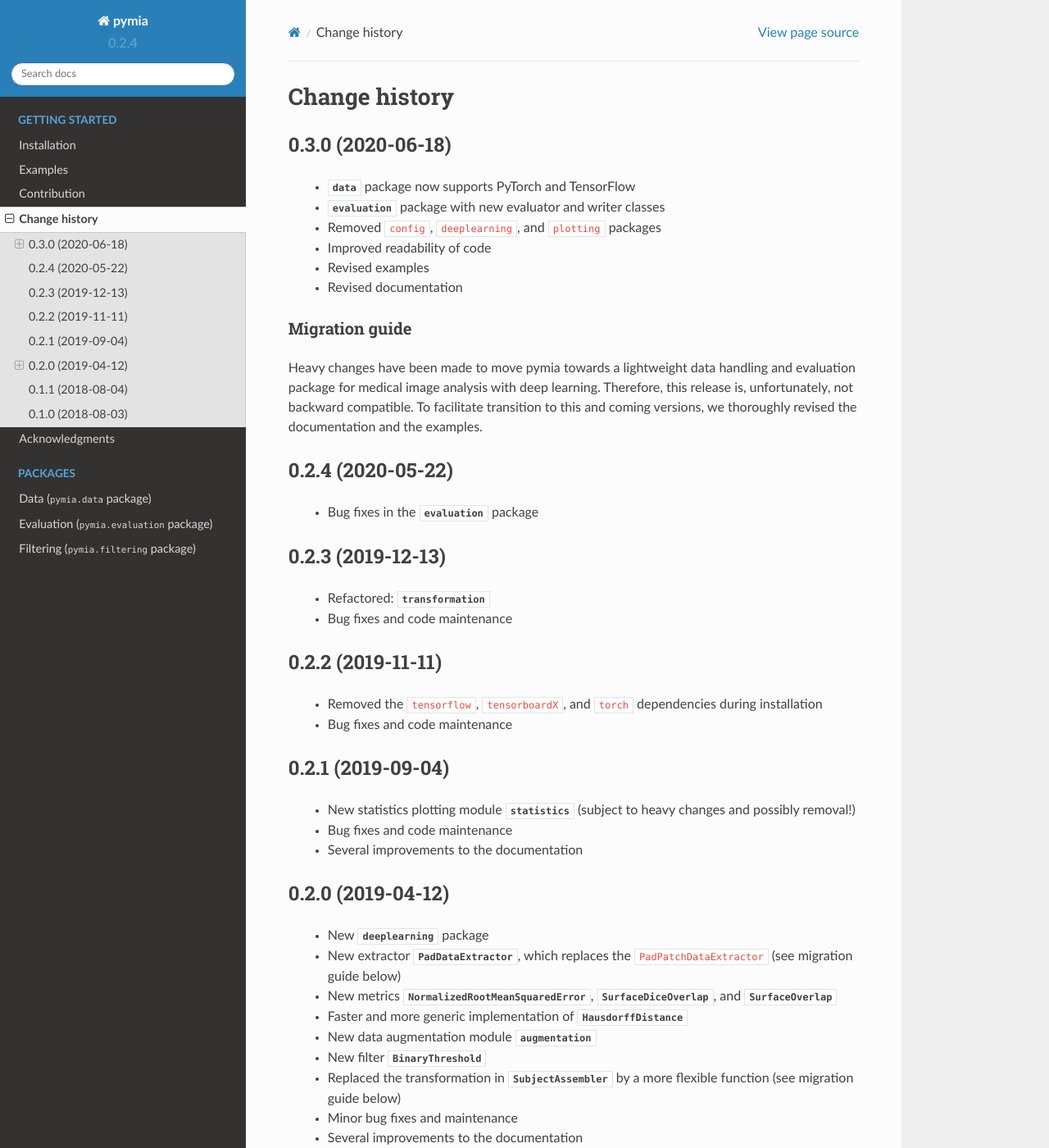
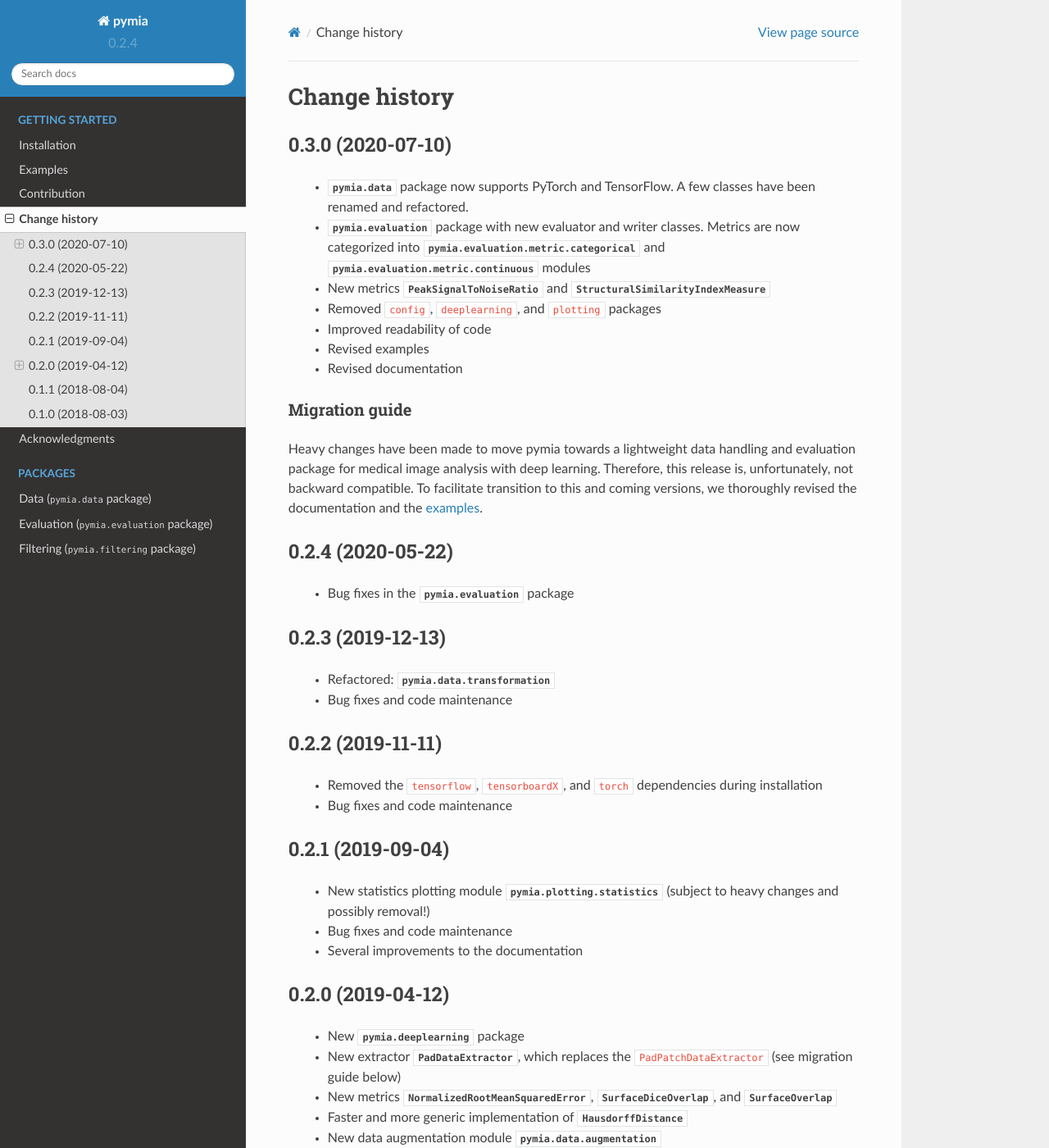
Before and after one commit to rundherum/pymia, a Sphinx documentation site: the page built from docs/history.rst, in a window 1280 px wide and 1400 px high. Shown: the whole window at 82% size. Built offline with Sphinx 7.4.7 and the Read the Docs theme 2.0.0, drawn with Linux system fonts in a browser that asks for light colours; formulas are drawn with MathJax 3; pages that are not in the unit, such as notebooks, are missing from menus; some of the changed text lies outside the part shown.

Commit message:
docs(history): fix package and class cross-referencing

```diff
--- a/docs/history.rst
+++ b/docs/history.rst
@@ -3,11 +3,12 @@
 Change history
 ==============
 
-0.3.0 (2020-06-18)
+0.3.0 (2020-07-10)
 ------------------
 
- * :py:mod:`data` package now supports PyTorch and TensorFlow
- * :py:mod:`evaluation` package with new evaluator and writer classes
+ * :mod:`pymia.data` package now supports PyTorch and TensorFlow. A few classes have been renamed and refactored.
+ * :mod:`pymia.evaluation` package with new evaluator and writer classes. Metrics are now categorized into :mod:`pymia.evaluation.metric.categorical` and :mod:`pymia.evaluation.metric.continuous` modules
+ * New metrics :class:`.PeakSignalToNoiseRatio` and :class:`.StructuralSimilarityIndexMeasure`
  * Removed ``config``, ``deeplearning``, and ``plotting`` packages
  * Improved readability of code
  * Revised examples
@@ -18,17 +19,17 @@
 
 Heavy changes have been made to move pymia towards a lightweight data handling and evaluation package for
 medical image analysis with deep learning. Therefore, this release is, unfortunately, not backward compatible.
-To facilitate transition to this and coming versions, we thoroughly revised the documentation and the examples.
+To facilitate transition to this and coming versions, we thoroughly revised the documentation and the :ref:`examples <examples>`.
 
 0.2.4 (2020-05-22)
 ------------------
 
- * Bug fixes in the :py:mod:`evaluation` package
+ * Bug fixes in the :mod:`pymia.evaluation` package
 
 0.2.3 (2019-12-13)
 ------------------
 
- * Refactored: :py:mod:`transformation`
+ * Refactored: :mod:`pymia.data.transformation`
  * Bug fixes and code maintenance
 
 
@@ -41,20 +42,20 @@
 0.2.1 (2019-09-04)
 ------------------
 
- * New statistics plotting module :py:mod:`statistics` (subject to heavy changes and possibly removal!)
+ * New statistics plotting module :mod:`pymia.plotting.statistics` (subject to heavy changes and possibly removal!)
  * Bug fixes and code maintenance
  * Several improvements to the documentation
 
 0.2.0 (2019-04-12)
 ------------------
 
- * New :py:mod:`deeplearning` package
- * New extractor :py:class:`PadDataExtractor`, which replaces the ``PadPatchDataExtractor`` (see migration guide below)
- * New metrics :py:class:`NormalizedRootMeanSquaredError`, :py:class:`SurfaceDiceOverlap`, and :py:class:`SurfaceOverlap`
- * Faster and more generic implementation of :py:class:`HausdorffDistance`
- * New data augmentation module :py:mod:`augmentation`
- * New filter :py:class:`BinaryThreshold`
- * Replaced the transformation in :py:mod:`SubjectAssembler` by a more flexible function (see migration guide below)
+ * New :mod:`pymia.deeplearning` package
+ * New extractor :class:`.PadDataExtractor`, which replaces the ``PadPatchDataExtractor`` (see migration guide below)
+ * New metrics :class:`.NormalizedRootMeanSquaredError`, :class:`.SurfaceDiceOverlap`, and :class:`.SurfaceOverlap`
+ * Faster and more generic implementation of :class:`.HausdorffDistance`
+ * New data augmentation module :mod:`pymia.data.augmentation`
+ * New filter :class:`.BinaryThreshold`
+ * Replaced the transformation in :class:`.SubjectAssembler` by a more flexible function (see migration guide below)
  * Minor bug fixes and maintenance
  * Several improvements to the documentation
 
@@ -66,9 +67,9 @@
 Migration guide
 ^^^^^^^^^^^^^^^
 
-The extractor ``PadPatchDataExtractor`` has been replaced by the :py:class:`PadDataExtractor` to facilitate the
-extraction flexibility. The :py:class:`PadDataExtractor` works now with any kind of the three data extractors
-(:py:class:`DataExtractor`, :py:class:`RandomDataExtractor`, and :py:class:`SelectiveDataExtractor`),
+The extractor ``PadPatchDataExtractor`` has been replaced by the :class:`.PadDataExtractor` to facilitate the
+extraction flexibility. The :class:`.PadDataExtractor` works now with any kind of the three data extractors
+(:class:`.DataExtractor`, :class:`.RandomDataExtractor`, and :class:`.SelectiveDataExtractor`),
 which are passed as argument. Further, it is now possible to pass a function for the padding as argument to replace the
 default zero padding. Suppose you used the ``PadPatchDataExtractor`` like this:
 
```
Also changed, not shown: other parts of docs/history.rst (+2 -2 lines).
